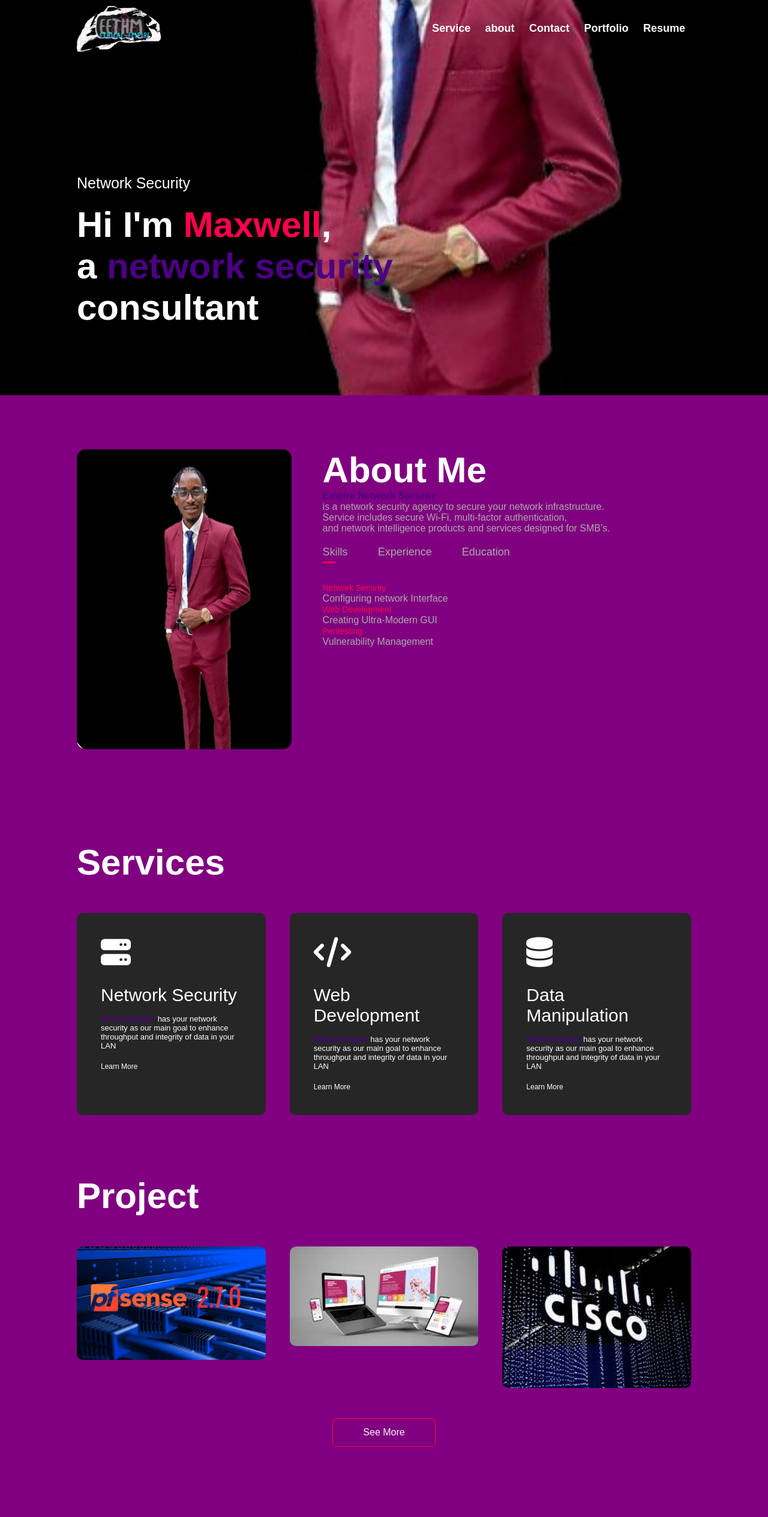
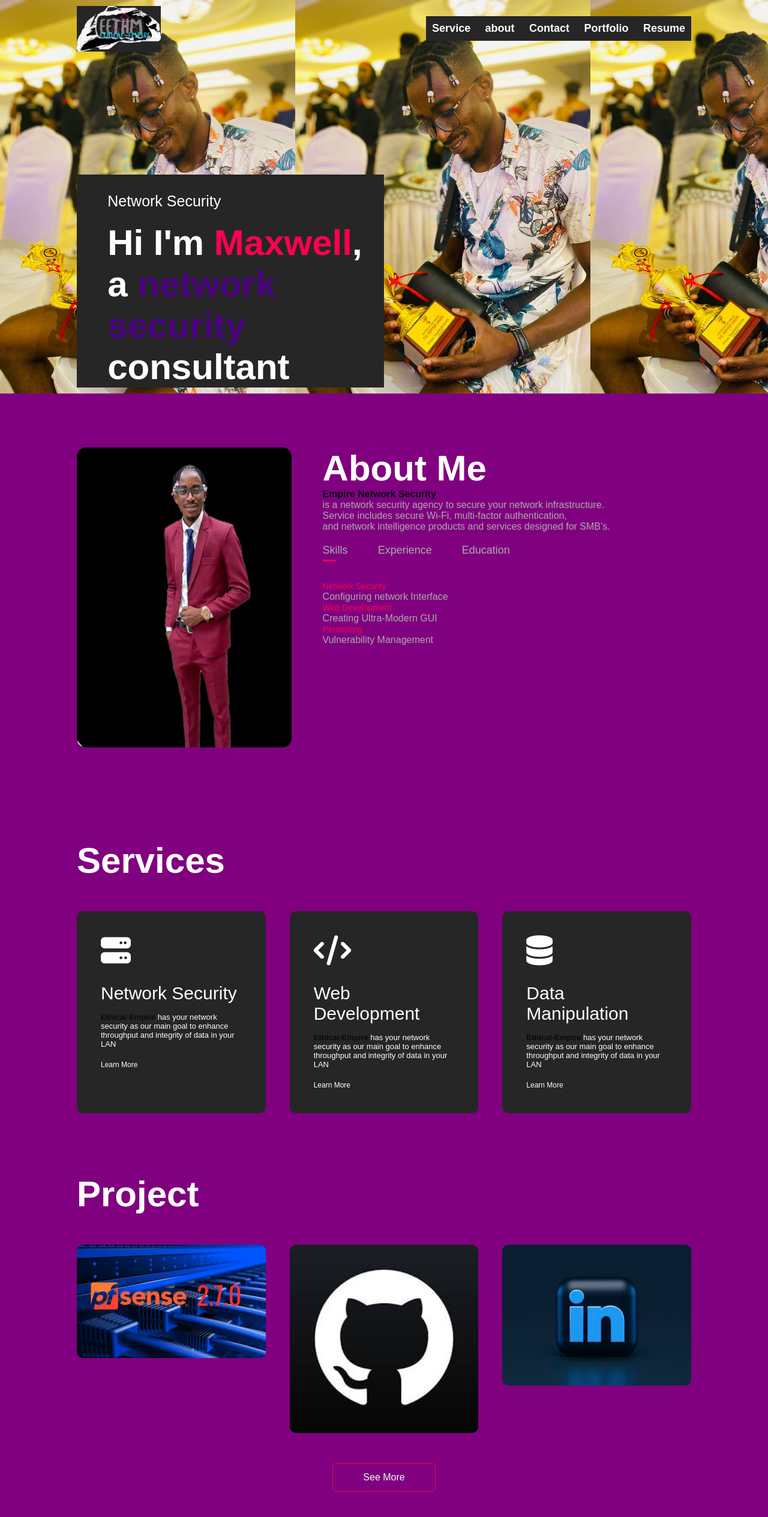
Before and after one commit to bwolin72/ab0u5t-port, a plain HTML site: page index.html in a window 1280 px wide. Shown: the top 2529 px of the page at 60% size. Drawn offline with Linux system fonts and the light colour scheme.

Commit message:
general changes

```diff
--- a/index.html
+++ b/index.html
@@ -3,7 +3,7 @@
 <head>
   <meta charset="UTF-8">
   <meta name="viewport" content="width=device-width, initial-scale=1.0">
-  <title>Document</title>
+  <title>My_Portfolio_ETHM</title>
   <link rel="stylesheet" href="style.css">
   <script src="https://kit.fontawesome.com/32398f6394.js" crossorigin="anonymous"></script>
 </head>
@@ -66,7 +66,8 @@
             <ul>
               <li><strong>2016 - 2019</strong><br>New Generation College</li>
               <li><strong>2021 - 2024</strong><br>CT University</li>
-              <li><strong>2023 06</strong><br>Training @ansh Infotech</li>
+              <li><strong>2022 June - August</strong><br>Training internshala (Online)<br>Data Science </u/li>
+              <li><strong>2023 June - August</strong><br>Training @ansh Infotech<br>Network Security</li>
             </ul>
           </div>
         </div>
@@ -109,24 +110,24 @@
           <div class="layer">
             <h3>Social Media</h3>
             <p> The link will take you to project</p>
-            <a href="#"><i class="fa-brands fa-readme"></i></a>
+            <a href="#" diabled><i class="fa-brands fa-readme"></i></a>
           </div>
         </div>
 
           <div class="work">
-            <img src="pub/web.jpeg" alt="First Project">
+            <img src="pub/github.jpeg" alt="First Project">
             <div class="layer">
               <h3>Social Media</h3>
-              <p> The link will take you to project</p>
-              <a href="#"><i class="fa-brands fa-readme"></i></a>
+              <p> Check out what is in Github</p>
+              <a href="https://github.com/bwolin72"><i class="fa-brands fa-readme"></i></a>
             </div>
           </div>
 
             <div class="work">
-              <img src="pub/cisco.jpeg" alt="First Project">
+              <img src="pub/re.jpeg" alt="First Project">
               <div class="layer">
                 <h3>Social Media</h3>
-                <p> The link will take you to project</p>
+                <p> Let share more on Linkdn</p>
                 <a href="#"><i class="fa-brands fa-readme"></i></a>
               </div>
             </div>
--- a/style.css
+++ b/style.css
@@ -14,10 +14,15 @@ body{
 }
 #header{
     width: 100%;
-    height: auto;
-    background-image: url('/pub/main.jpg');
-    background-size: cover;
-    background-position: center;
+    height: 100%;
+    background-image: url('/pub/try.jpg');
+    background-size: contain;
+    background-position: contain;
+
+}
+#header[url]{
+    padding-left: 0;
+    margin-left: 100%;
 }
 .container{
     padding: 10px 10%;
@@ -31,6 +36,7 @@ nav{
 }
 .logo{
     width: 140px;
+    background-color: #262626;
 }
 
 nav ul li{
@@ -59,10 +65,17 @@ nav ul li a:hover::after{
     width: 100%;
 }
 .header-text{
+    width: 50%;
     margin-top: 20%;
     font-size: 25px;
-    margin-bottom: 10%;
     justify-content: left;
+    background: #262626;
+    padding-left: 5%;
+    padding-top: 30px;
+}
+
+#sidemenu{
+    background-color: #262626;
 }
 .header-text h1{
     font-size: 60px;
@@ -105,7 +118,7 @@ nav ul li a:hover::after{
     color: #fff;
 }
 strong{
-    color: indigo;
+    color: #070a13;
 }
 span{
     color: #ff004f;
```
Also changed, not shown: pub/github.jpeg (added), pub/re.jpeg (added), pub/try.jpg (added).
